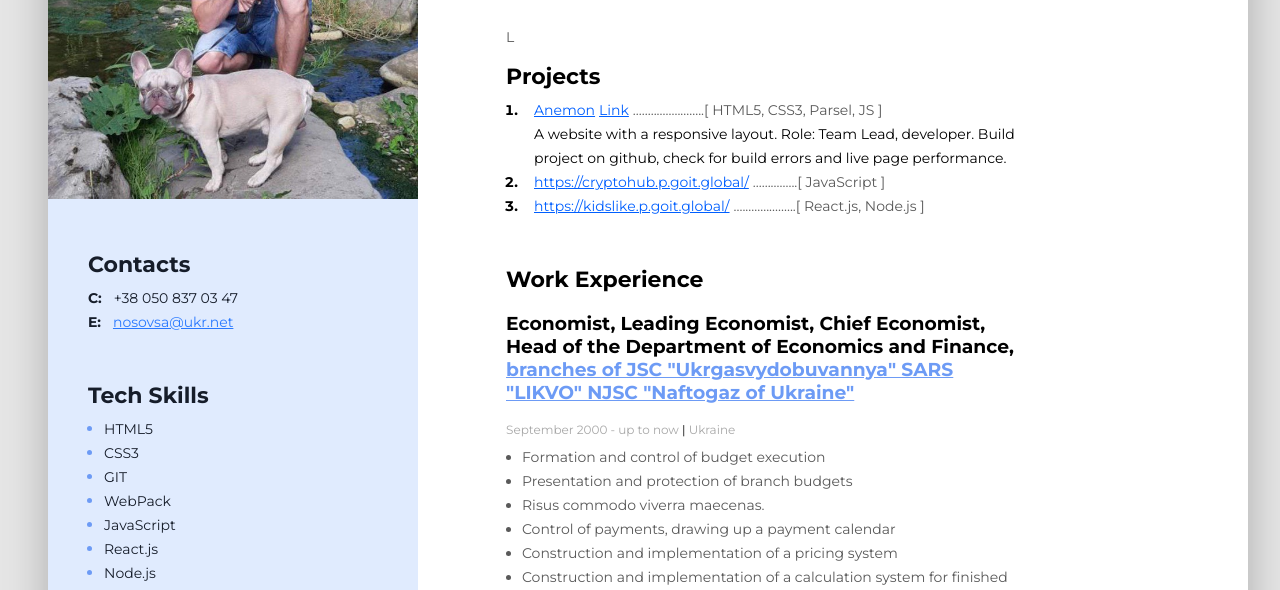
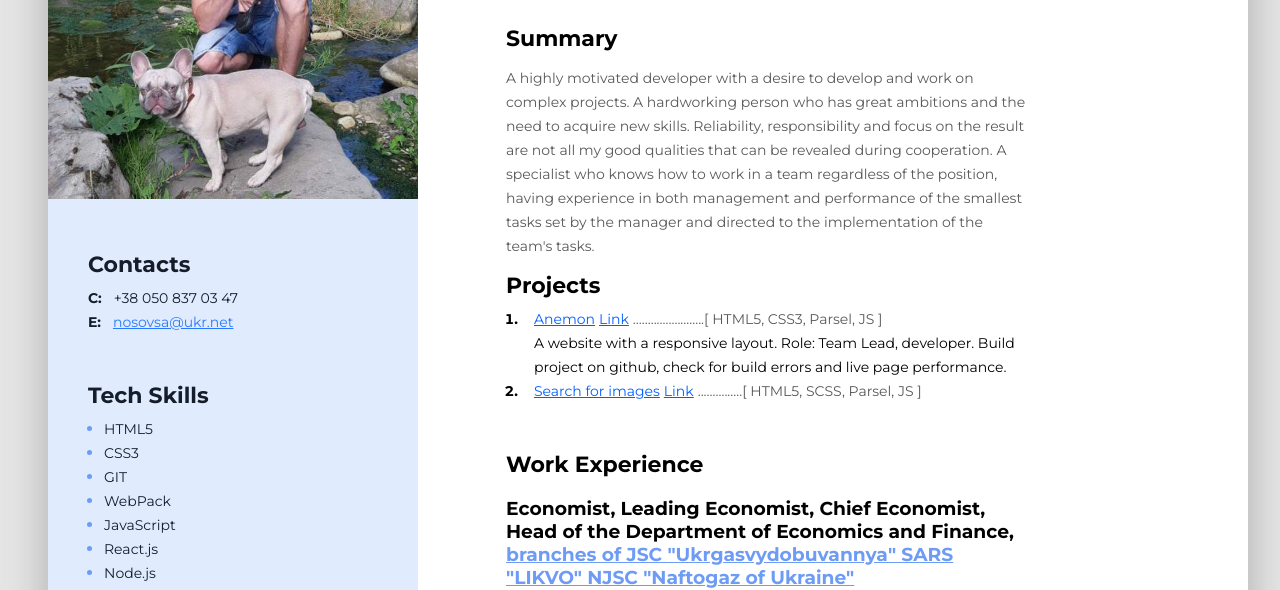
Before and after one commit to NosovSA76/resume, a plain HTML site: page index.html in a window 1280 px wide. Shown: the part 243-833 px from the top of the page. Drawn offline with Linux system fonts and the light colour scheme; a web font is replaced by a local one.

Commit message:
Cange projects + summary

```diff
--- a/index.html
+++ b/index.html
@@ -23,7 +23,17 @@
         <div class="Me">
           <h4 class="myprofesion">Front-End Developer</h4>
           <h1 class="my-name">Nosov Sergey</h1>
-          <p class="About-me">L</p>
+          <h2 class="My-content-title">Summary</h2>
+          <p class="About-me">
+            A highly motivated developer with a desire to develop and work on
+            complex projects. A hardworking person who has great ambitions and
+            the need to acquire new skills. Reliability, responsibility and
+            focus on the result are not all my good qualities that can be
+            revealed during cooperation. A specialist who knows how to work in a
+            team regardless of the position, having experience in both
+            management and performance of the smallest tasks set by the manager
+            and directed to the implementation of the team's tasks.
+          </p>
         </div>
 
         <!-- My project -->
@@ -52,15 +62,20 @@
             </li>
             <li class="project-item">
               <a
-                href="https://cryptohub.p.goit.global/"
+                href="https://nosovsa76.github.io/goit-js-hw-11/"
                 class="project-item-archor"
-                >https://cryptohub.p.goit.global/</a
+                >Search for images</a
+              >
+              <a
+                href="https://github.com/NosovSA76/goit-js-hw-11"
+                class="project-item-archor"
+                >Link</a
               >
               <span class="project-item-text"
-                >...............[ JavaScript ]</span
+                >...............[ HTML5, SCSS, Parsel, JS ]</span
               >
             </li>
-            <li class="project-item">
+            <!-- <li class="project-item">
               <a
                 href="https://kidslike.p.goit.global/"
                 class="project-item-archor"
@@ -69,7 +84,7 @@
               <span class="project-item-text"
                 >.....................[ React.js, Node.js ]</span
               >
-            </li>
+            </li> -->
           </ol>
         </div>
 
@@ -308,6 +323,9 @@
             <li class="skil-list-item">
               <span class="skills-list-text">Teamwork</span>
             </li>
+            <li class="skil-list-item">
+              <span class="skills-list-text">Time management</span>
+            </li>
           </ul>
         </div>
       </aside>
```
